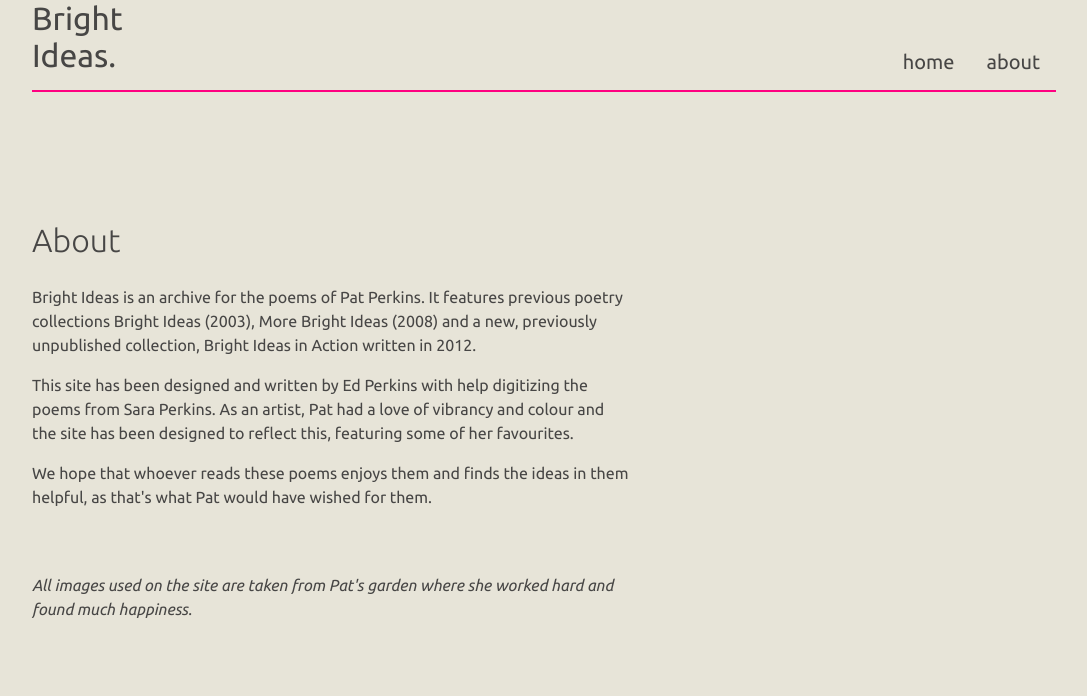
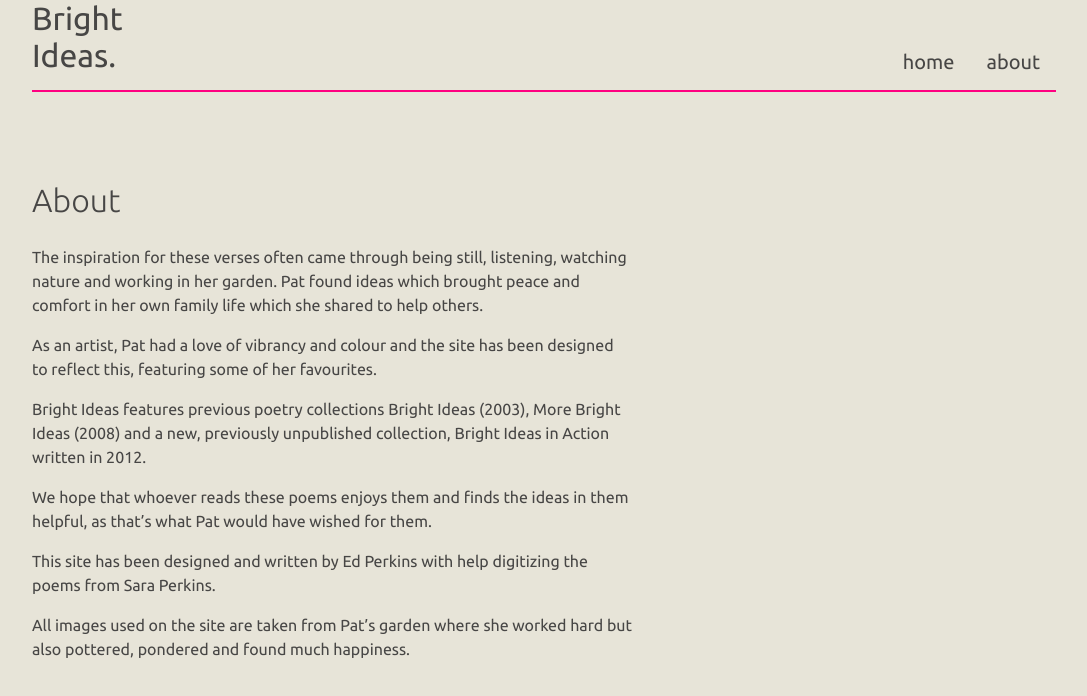
Before and after one commit to edpe/bright-ideas, a Next.js app: page /about in a window 1280 px wide. Shown: the top 696 px of the page, without its empty margins (96-1183 px from the left). Built offline with nearby package versions, Linux system fonts and the light colour scheme.

Commit message:
feat: update about page text

```diff
--- a/pages/about.jsx
+++ b/pages/about.jsx
@@ -13,28 +13,33 @@ const about = () => (
           <h2 className={styles.heading}>About</h2>
           <div className={styles.text}>
             <p>
-              Bright Ideas is an archive for the poems of Pat Perkins. It
-              features previous poetry collections Bright Ideas (2003), More
-              Bright Ideas (2008) and a new, previously unpublished collection,
-              Bright Ideas in Action written in 2012.
+              The inspiration for these verses often came through being still,
+              listening, watching nature and working in her garden. Pat found
+              ideas which brought peace and comfort in her own family life which
+              she shared to help others.
+            </p>
+            <p>
+              As an artist, Pat had a love of vibrancy and colour and the site
+              has been designed to reflect this, featuring some of her
+              favourites.
+            </p>
+            <p>
+              Bright Ideas features previous poetry collections Bright Ideas
+              (2003), More Bright Ideas (2008) and a new, previously unpublished
+              collection, Bright Ideas in Action written in 2012.
+            </p>
+            <p>
+              We hope that whoever reads these poems enjoys them and finds the
+              ideas in them helpful, as that’s what Pat would have wished for
+              them.
             </p>
             <p>
               This site has been designed and written by Ed Perkins with help
-              digitizing the poems from Sara Perkins. As an artist, Pat had a
-              love of vibrancy and colour and the site has been designed to
-              reflect this, featuring some of her favourites.
+              digitizing the poems from Sara Perkins.
             </p>
-
             <p>
-              {
-                "We hope that whoever reads these poems enjoys them and finds the ideas in them helpful, as that's what Pat would have wished for them."
-              }
-            </p>
-
-            <p style={{ fontStyle: "italic", marginTop: "4rem" }}>
-              {
-                "All images used on the site are taken from Pat's garden where she worked hard and found much happiness."
-              }
+              All images used on the site are taken from Pat’s garden where she
+              worked hard but also pottered, pondered and found much happiness.
             </p>
           </div>
         </div>
```
